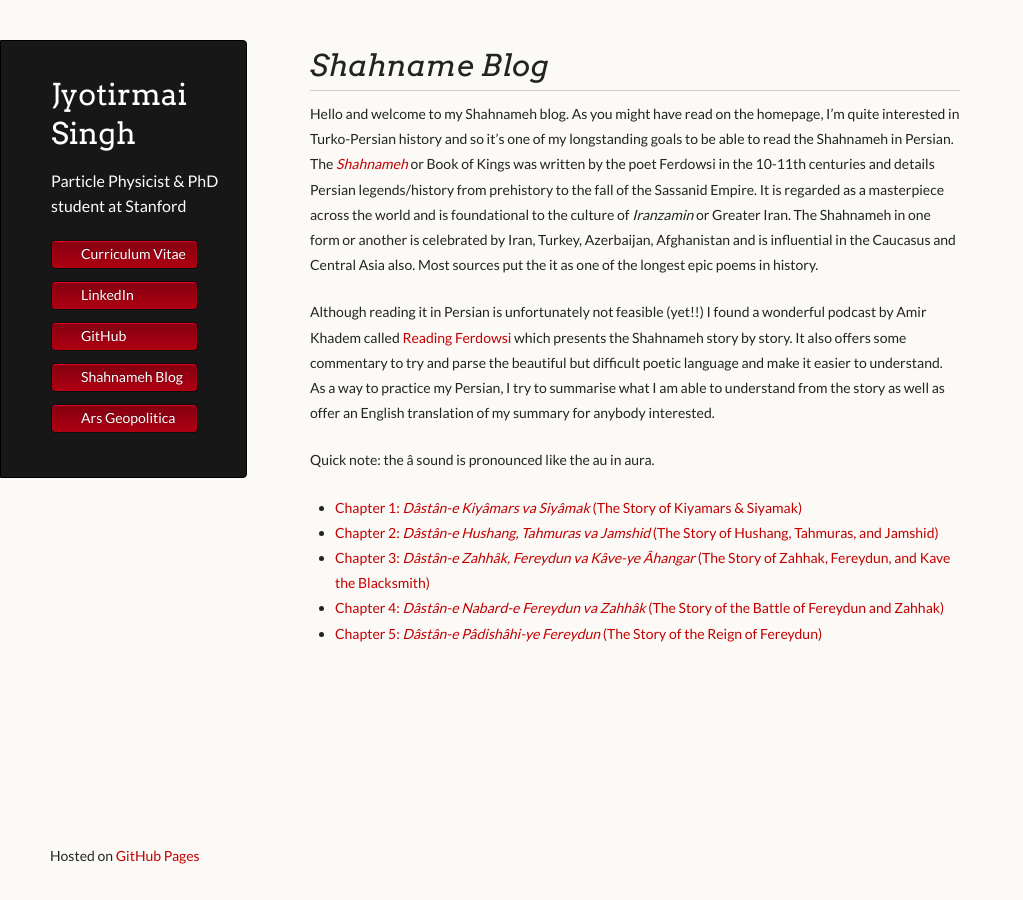
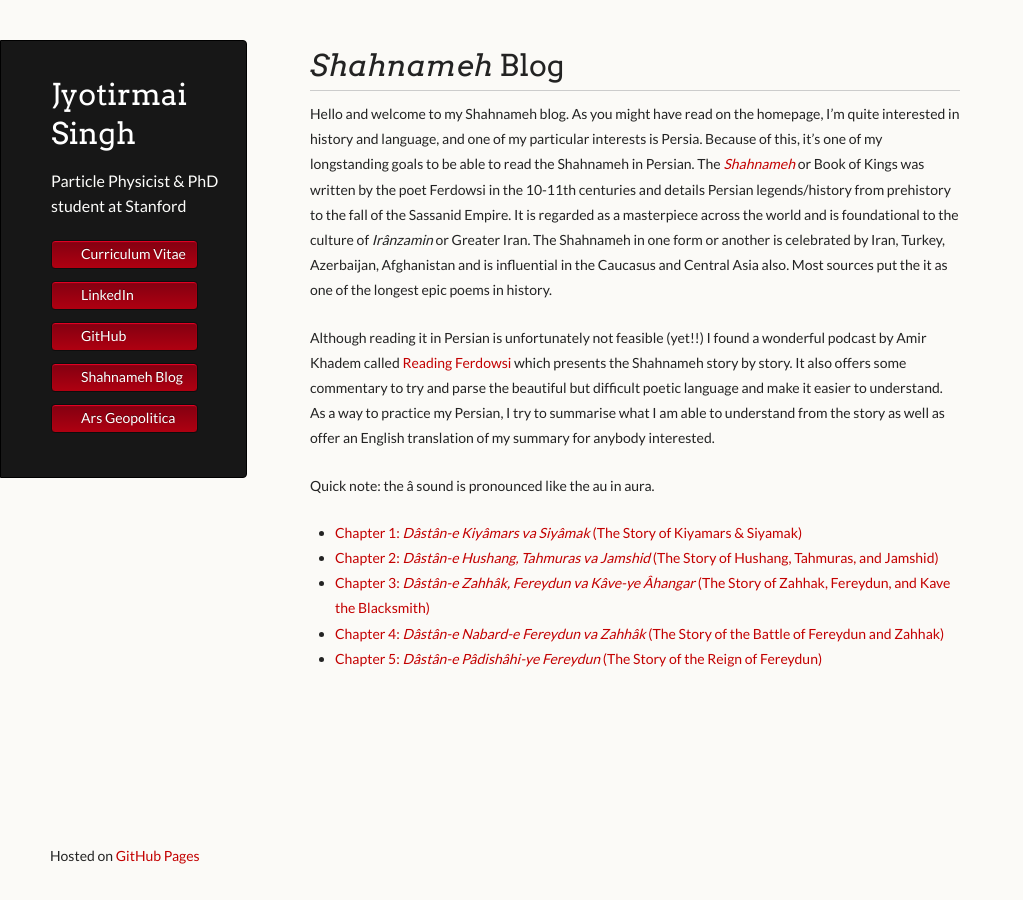
Before and after one commit to joe-singh/joe-singh.github.io, a Jekyll site: the page built from shahnameh_blog.md, in a window 1280 px wide. Shown: the whole page, without its empty margins (0-1023 px from the left). Built offline with Jekyll 4.4.1, drawn with Linux system fonts in a browser that asks for light colours; our own code applies the rules of GitHub Pages for plain Markdown files.

Commit message:
fixing some typos

```diff
--- a/shahnameh_blog.md
+++ b/shahnameh_blog.md
@@ -1,8 +1,8 @@
-# *Shahname Blog*
+# *Shahnameh* Blog
 
-Hello and welcome to my Shahnameh blog. As you might have read on the homepage, I'm quite interested in Turko-Persian history and so it's one of my longstanding goals
+Hello and welcome to my Shahnameh blog. As you might have read on the homepage, I'm quite interested in history and language, and one of my particular interests is Persia. Because of this, it's one of my longstanding goals
 to be able to read the Shahnameh in Persian. The [*Shahnameh*](https://en.wikipedia.org/wiki/Shahnameh) or Book of Kings was written by the poet Ferdowsi in the
-10-11th centuries and details Persian legends/history from prehistory to the fall of the Sassanid Empire. It is regarded as a masterpiece across the world and is foundational to the culture of *Iranzamin* or Greater Iran. The Shahnameh in one form or
+10-11th centuries and details Persian legends/history from prehistory to the fall of the Sassanid Empire. It is regarded as a masterpiece across the world and is foundational to the culture of *Irânzamin* or Greater Iran. The Shahnameh in one form or
 another is celebrated by Iran, Turkey, Azerbaijan, Afghanistan and is influential in the Caucasus and Central Asia also. Most sources put the it as one of the longest
 epic poems in history.
 
```
